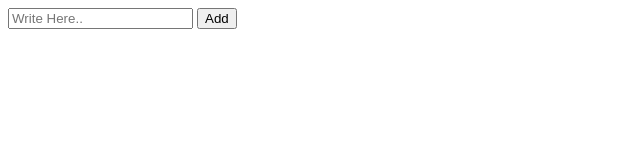
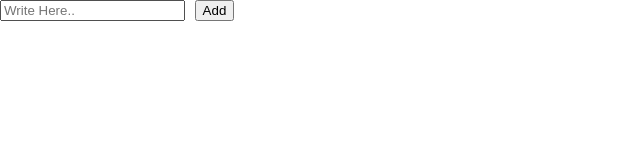
Before and after one commit to chamithharshamal/JavaScript-Projects, a plain HTML site: page Todo App/index.html in a window 1280 px wide. Shown: the whole page, without its empty margins (0-640 px from the left). Drawn offline with Linux system fonts and the light colour scheme; files that its build step writes are made by us from their sources.

Commit message:
Update index.html

```diff
--- a/Todo App/index.html
+++ b/Todo App/index.html
@@ -3,7 +3,8 @@
 <head>
     <meta charset="UTF-8">
     <meta name="viewport" content="width=device-width, initial-scale=1.0">
-    <title>Document</title>
+    <title>ToDo App</title>
+    <link rel="stylesheet" href="./style.css">
 </head>
 <body>
     <div class="box">
```
